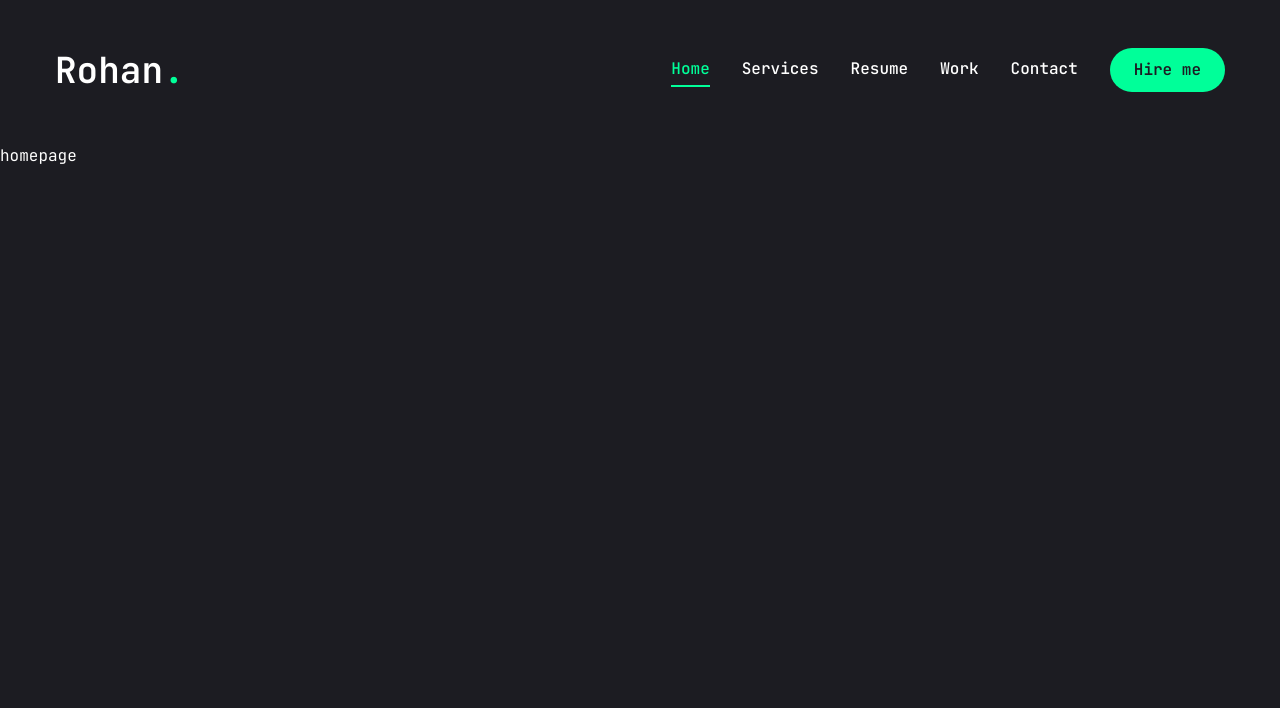
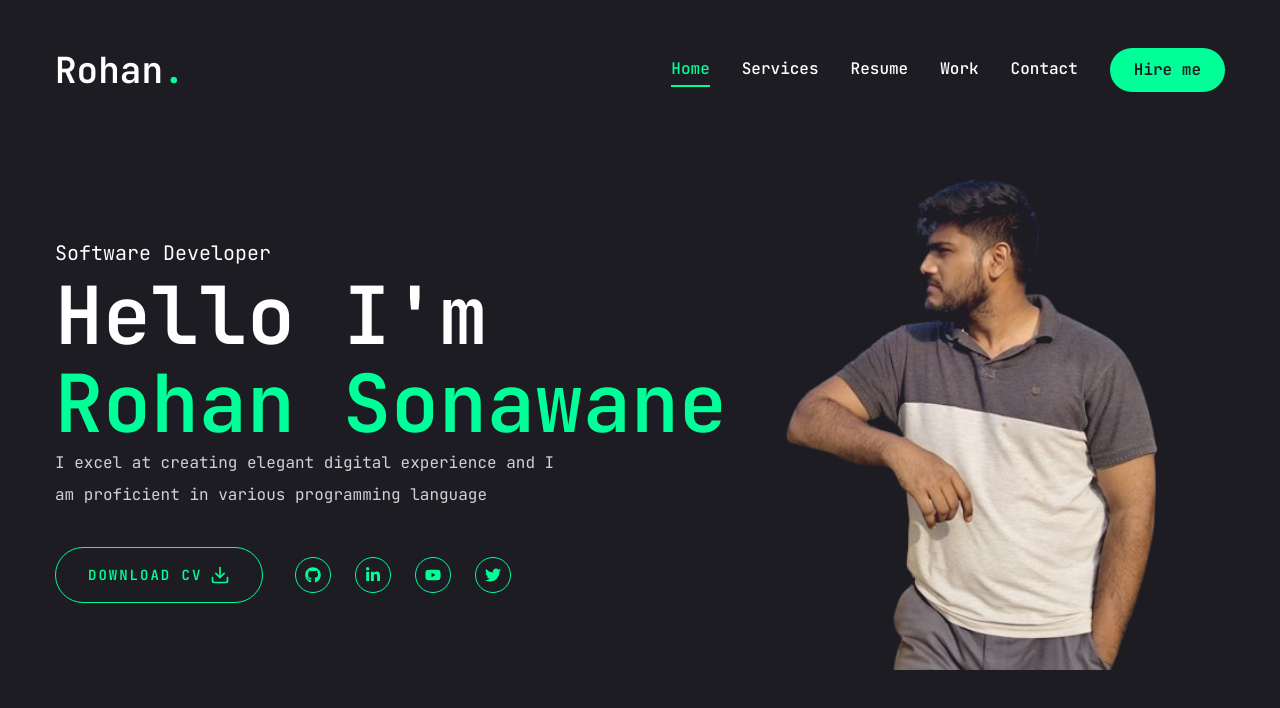
Before and after one commit to rohansonawane/SinglePagePortfoliio, a Next.js app: page / in a window 1280 px wide. Shown: the top 708 px of the page. Built offline with nearby package versions, Linux system fonts and the light colour scheme.

Commit message:
Homepage Created

```diff
--- a/app/globals.css
+++ b/app/globals.css
@@ -6,4 +6,13 @@
   body {
     @apply font-primary bg-primary text-white leading-loose;
   }
+  .h1{
+    @apply text-[48px] xl:text-[80px] leading-[1.1] font-semibold;
+  }
+  .h2{
+    @apply text-[36px] xl:text-[48px] leading-[1.1] font-semibold;
+  }
+  .h3{
+    @apply text-[28px] xl:text-[24px] leading-[1.1] font-semibold;
+  }
 }
--- a/app/page.jsx
+++ b/app/page.jsx
@@ -1,3 +1,38 @@
-export default function Home() {
-  return <main>homepage</main>;
+import {Button} from '@/components/ui/button';
+import { FiDownload } from "react-icons/fi";
+
+import Social from '@/components/Social';
+import Photo from '@/components/Photo';
+
+const Home = () => {
+  return (
+    <section className="h-full">
+      <div className="container mx-auto h-full">
+        <div className="flex flex-col xl:flex-row items-center justify-between xl:pt-8 xl:pb-24">
+          {/* Text */}
+          <div className="text-center xl:text-left">
+            <span className="text-xl">Software Developer</span>
+            <h1 className="h1">Hello I'm <br /> <span class="text-accent">Rohan Sonawane</span></h1>
+            <p className="max-w-[500px] mb-9 text-white/80">I excel at creating elegant digital experience and I am proficient in various programming language</p>
+
+            <div className="flex flex-col xl:flex-row items-center gap-8">
+              <Button variant="outline" size="lg" className="uppercase flex items-center gap-2">
+                <span>Download CV</span>
+                <FiDownload className="text-xl" />
+              </Button>
+              <div className="mb-8 xl:mb-0">
+                <Social containerStyles="flex gap-6" iconStyles="w-9 h-9 border border-accent rounded-full flex justify-center items-center text-accent text-base hover:bg-accent hover:text-primary hover:transition-all duration-500" />
+              </div>
+            </div>
+          </div>
+          <div>
+            <Photo />
+          </div>
+        </div>
+      </div>
+
+    </section>
+  )
 }
+
+export default Home
--- /dev/null
+++ b/components/Photo.jsx
@@ -0,0 +1,18 @@
+"use client";
+
+import {motion} from "framer-motion";
+import Image from "next/image";
+
+const Photo = () => {
+  return (
+    <div className="w-full h-full relative">
+      <motion.div>
+         <div className="w-[298px] h-[298px] xl:w-[498px] xl:h-[498px] mix-blend-lighten">
+            <Image src="/assets/Portfolio-picture.png" priority quality={100} fill alt="Rohan Sonawane Photo" className="object-contain" />
+         </div>
+      </motion.div>
+    </div>
+  )
+}
+
+export default Photo
--- /dev/null
+++ b/components/Social.jsx
@@ -0,0 +1,24 @@
+import Link from "next/link";
+
+import { FaGithub, FaLinkedinIn, FaYoutube, FaTwitter} from "react-icons/fa";
+
+const socials = [
+  {icon: <FaGithub />, path: ""},
+  {icon: <FaLinkedinIn />, path: ""},
+  {icon: <FaYoutube />, path: ""},
+  {icon: <FaTwitter />, path: ""},
+]
+
+const Social = ({containerStyles, iconStyles}) => {
+  return (
+    <div className={containerStyles}>{socials.map((item, index)=>{
+      return (
+      <Link key={index} href={item.path} className={iconStyles}>
+        {item.icon}
+        </Link>
+        );
+    })}</div>
+  )
+}
+
+export default Social
--- a/components/ui/button.jsx
+++ b/components/ui/button.jsx
@@ -11,7 +11,7 @@
       variant: {
         default: "bg-accent text-primary hover:bg-accent-hover",
         primary: "bg-primary text-white",
-        outline: "boder border-accent bg-transparent text-accent hover:bg-accent hover:test-primary"
+        outline: "border border-accent bg-transparent text-accent hover:bg-accent hover:text-primary"
       },
       size: {
         default: "h-[44px] px-6",
```
Also changed, not shown: public/assets/Portfolio-picture.png (added).
